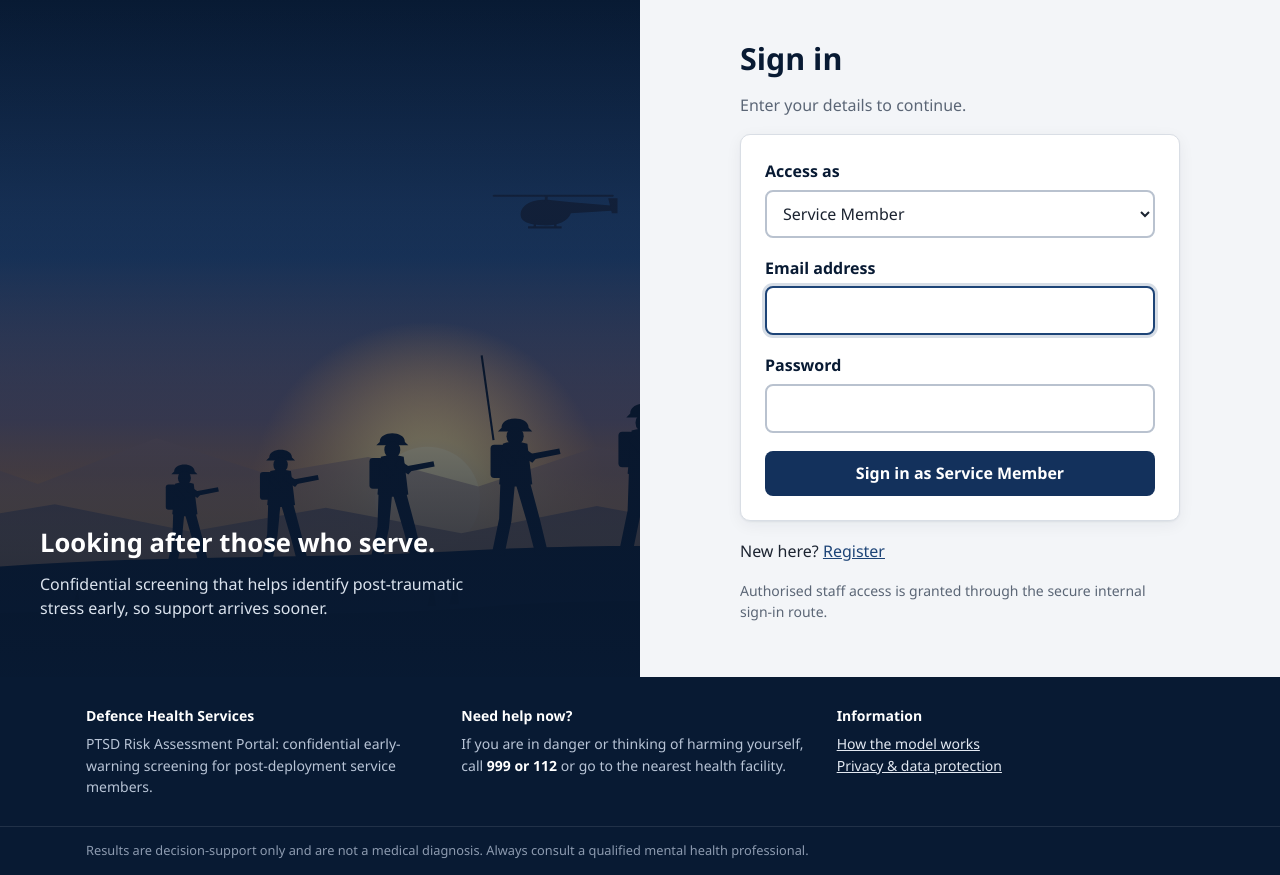
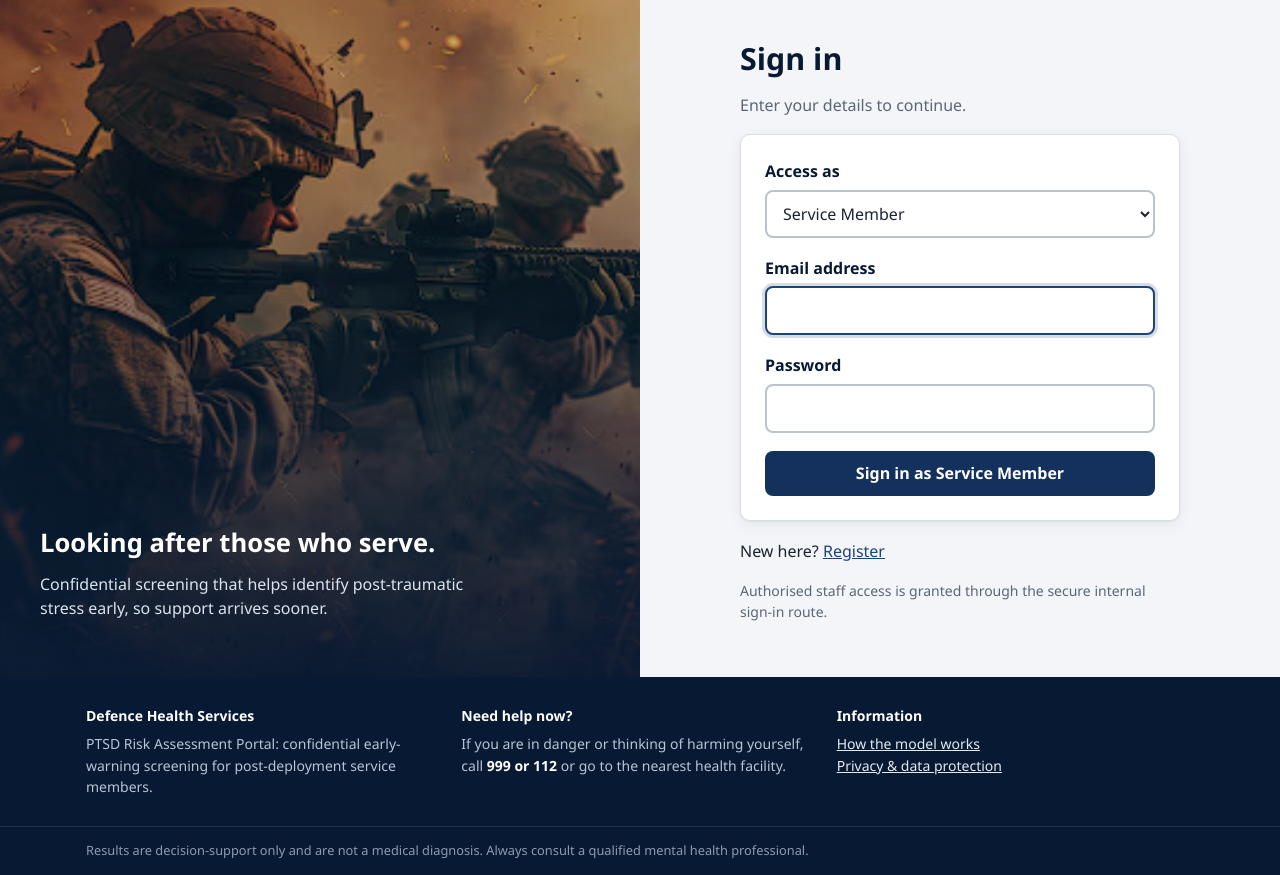
Before and after one commit to MikeOruta/Ptsdproject, a Flask app: page /auth/login in a window 1280 px wide. Shown: the part 108-983 px from the top of the page. Run offline with Flask 3, Linux system fonts and the light colour scheme.

Commit message:
Added image to the background

```diff
--- a/app/static/css/style.css
+++ b/app/static/css/style.css
@@ -242,15 +242,27 @@ td.num, th.num { text-align: right; font-variant-numeric: tabular-nums; }
 
 /* ---------- auth ---------- */
 .auth-wrap { display: grid; grid-template-columns: minmax(0, 1fr) minmax(0, 1fr); min-height: calc(100vh - 170px); }
-.auth-side { position: relative; background: var(--navy-900); color: #fff; overflow: hidden; display: flex; align-items: flex-end; }
-.auth-side img { position: absolute; inset: 0; width: 100%; height: 100%; object-fit: cover; }
-.auth-side::after { content: ""; position: absolute; inset: 0; background: linear-gradient(0deg, rgba(8,26,51,.95), rgba(8,26,51,.2) 70%); }
-.auth-side .copy { position: relative; z-index: 1; padding: 40px; max-width: 520px; }
+.auth-side {
+  position: relative; color: #fff; overflow: hidden; display: flex; align-items: flex-end;
+  background: var(--navy-900);
+}
+.auth-side::after { content: ""; position: absolute; z-index: 1; inset: 0; background: linear-gradient(0deg, rgba(8,26,51,.95), rgba(8,26,51,.2) 70%); }
+.auth-side .auth-background { position: absolute; z-index: 0; inset: 0; width: 100%; height: 100%; object-fit: cover; object-position: center; }
+.auth-background-first { animation: auth-background-fade 14s infinite; }
+.auth-background-second { animation: auth-background-fade 14s -7s infinite; }
+@keyframes auth-background-fade { 0%, 42%, 100% { opacity: 1; } 50%, 92% { opacity: 0; } }
+.auth-side .copy { position: relative; z-index: 2; padding: 40px; max-width: 520px; }
 .auth-side h2 { color: #fff; font-size: 1.6rem; }
 .auth-side p { color: #dbe3ee; }
 .auth-main { display: flex; align-items: center; justify-content: center; padding: 40px 16px; }
 .auth-card { width: 100%; max-width: 440px; }
-@media (max-width: 860px) { .auth-wrap { grid-template-columns: 1fr; } .auth-side { display: none; } }
+@media (max-width: 860px) {
+  .auth-wrap { grid-template-columns: 1fr; }
+  .auth-side { display: flex; min-height: 240px; }
+  .auth-side .copy { padding: 24px; }
+  .auth-main { padding: 28px 16px; }
+}
+@media (prefers-reduced-motion: reduce) { .auth-background { animation: none; } .auth-background-first { opacity: 1; } .auth-background-second { opacity: 0; } }
 .tabs { display: grid; grid-template-columns: repeat(3, 1fr); border: 2px solid var(--line); border-radius: 10px; padding: 4px; gap: 4px; margin-bottom: 22px; background: #f8fafc; }
 .tabs a { text-align: center; padding: 9px 6px; border-radius: 7px; text-decoration: none; color: var(--muted); font-weight: 600; font-size: .85rem; line-height: 1.25; }
 .tabs a:hover { color: var(--navy-800); background: #fff; }
--- a/app/templates/auth/login.html
+++ b/app/templates/auth/login.html
@@ -3,7 +3,8 @@
 {% block full %}
 <div class="auth-wrap">
   <div class="auth-side">
-    <img src="{{ url_for('static', filename='img/hero.svg') }}" alt="" style="object-position:80% 100%">
+    <img class="auth-background auth-background-first" src="{{ url_for('static', filename='img/Screenshot 2026-09-29 150741.png') }}" alt="" aria-hidden="true">
+    <img class="auth-background auth-background-second" src="{{ url_for('static', filename='img/Screenshot 2026-09-29 150825.png') }}" alt="" aria-hidden="true">
     <div class="copy">
       <h2>Looking after those who serve.</h2>
       <p>Confidential screening that helps identify post-traumatic stress early, so support arrives sooner.</p>
--- a/app/templates/base.html
+++ b/app/templates/base.html
@@ -7,7 +7,7 @@
   <title>{% block title %}PTSD Risk Assessment Portal{% endblock %} · {{ org_name }}</title>
   <meta name="description" content="Confidential PTSD risk screening for post-deployment service members. Decision-support only.">
   <link rel="icon" href="{{ url_for('static', filename='img/emblem.svg') }}" type="image/svg+xml">
-  <link rel="stylesheet" href="{{ url_for('static', filename='css/style.css') }}">
+  <link rel="stylesheet" href="{{ url_for('static', filename='css/style.css', v=2) }}">
   <script src="{{ url_for('static', filename='js/app.js') }}" defer></script>
 </head>
 <body>
```
Also changed, not shown: app/static/img/Screenshot 2026-09-29 150741.png (added), app/static/img/Screenshot 2026-09-29 150825.png (added).
